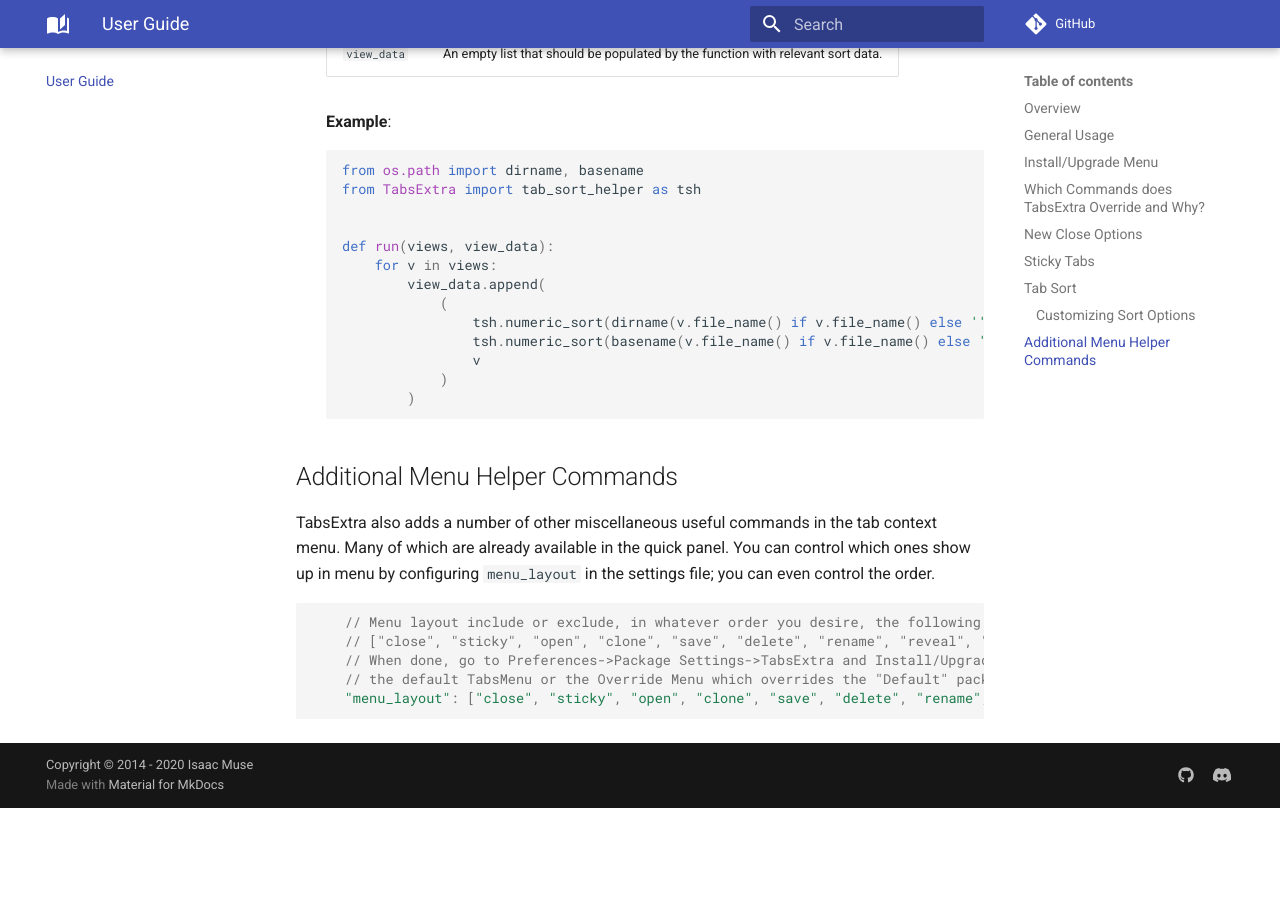
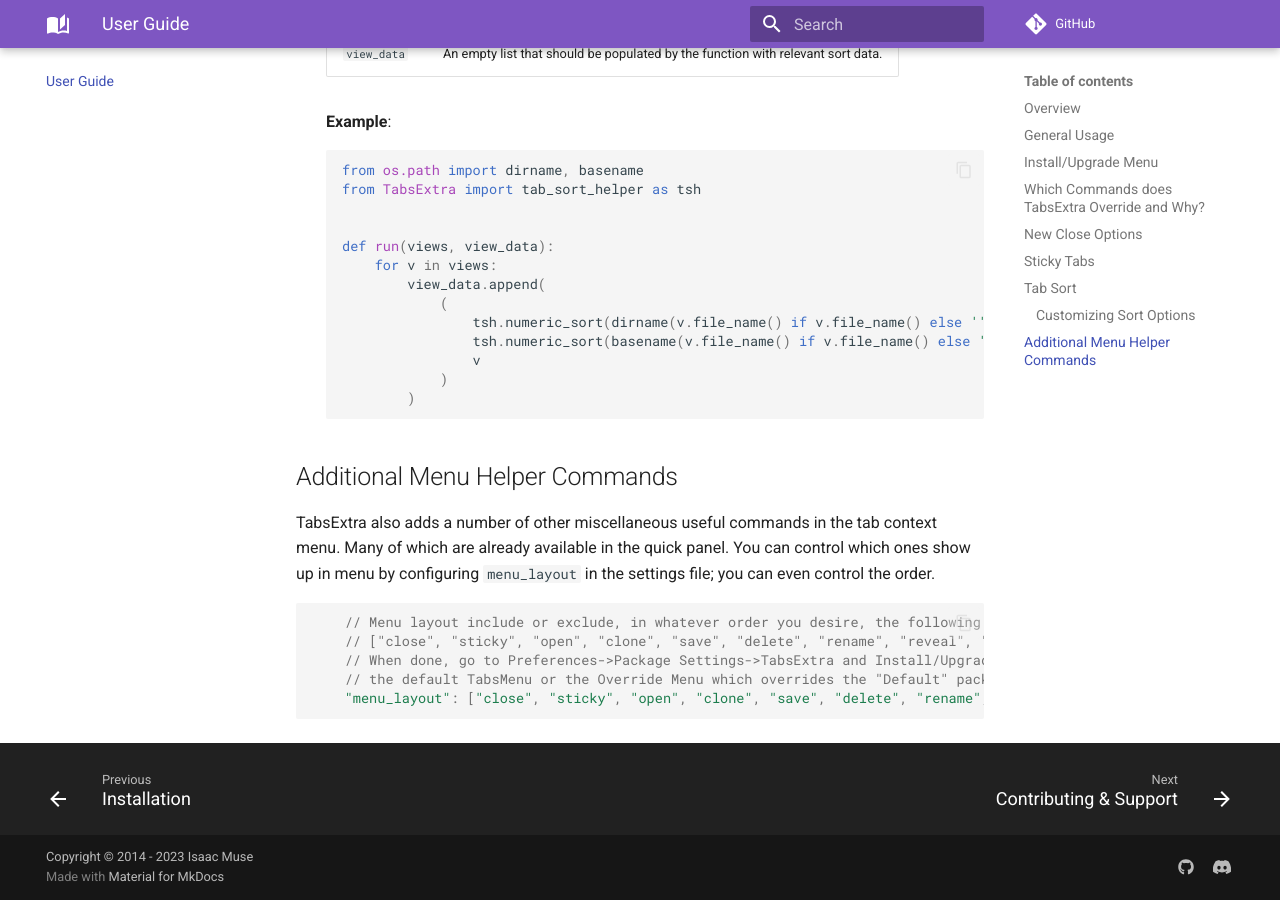
Before and after one commit to facelessuser/TabsExtra, an MkDocs documentation site: the page built from docs/src/markdown/index.md, in a window 1280 px wide and 900 px high, scrolled down 5342 px. Built offline with MkDocs 1.6.1 and Material for MkDocs 9.7.7, drawn with Linux system fonts in a browser that asks for light colours; comment, search, counter and statistics services are not loaded; before the commit the page ends 6150 px from its top, so only the background shows below that.

```diff
--- a/mkdocs.yml
+++ b/mkdocs.yml
@@ -4,22 +4,35 @@ repo_url: https://github.com/facelessuser/TabsExtra
 edit_uri: tree/master/docs/src/markdown
 site_description: Sublime Plugin with sticky tabs, more tab closing options, and additional menu items.
 copyright: |
-  Copyright &copy; 2014 - 2020 <a href="https://github.com/facelessuser"  target="_blank" rel="noopener">Isaac Muse</a>
+  Copyright &copy; 2014 - 2023 <a href="https://github.com/facelessuser" target="_blank" rel="noopener">Isaac Muse</a>
 
 docs_dir: docs/src/markdown
 theme:
+  custom_dir: docs/theme
   name: material
-  custom_dir: docs/theme
-  palette:
-    primary: drac-purple
-    accent: drac-purple
   icon:
     logo: material/book-open-page-variant
+  palette:
+    scheme: dracula
+    primary: deep purple
+    accent: deep purple
   font:
     text: Roboto
     code: Roboto Mono
   features:
-    - tabs
+    - navigation.tabs
+    - navigation.top
+    - navigation.instant
+    - navigation.sections
+    - navigation.indexes
+    - toc.follow
+    - content.code.copy
+    - navigation.footer
+    - search.share
+    - search.highlight
+    - search.suggest
+  pymdownx:
+    sponsor: "https://github.com/sponsors/facelessuser"
 
 nav:
   - Installation: installation.md
@@ -84,7 +97,9 @@ extra:
 
 plugins:
   - search
-  - git-revision-date-localized
+  - git-revision-date-localized:
+      fallback_to_build_date: true
+      strict: false
   - mkdocs_pymdownx_material_extras
   - minify:
       minify_html: true
```
Also changed, not shown: tabs_extra.py (+24 -3 lines).
